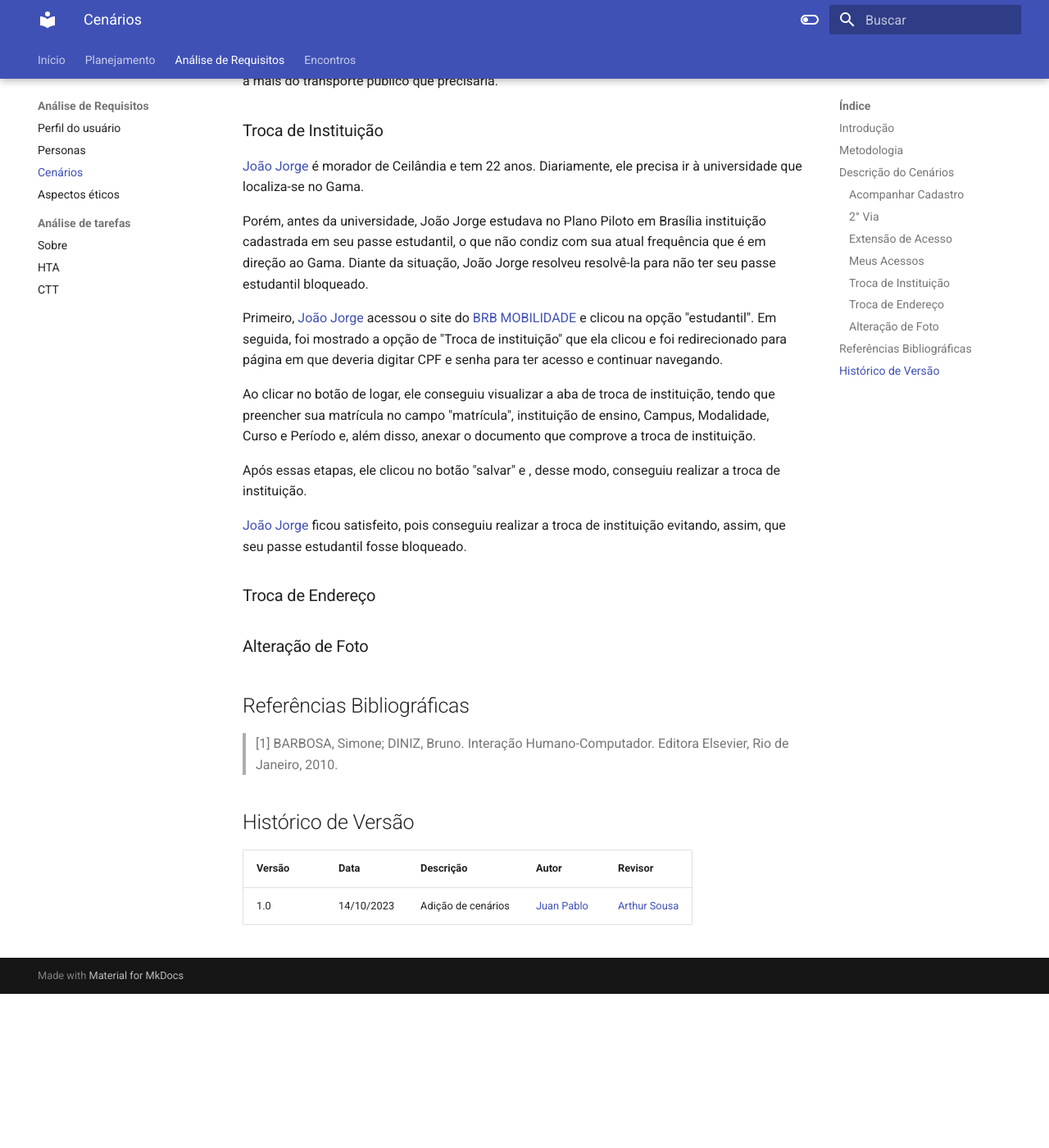
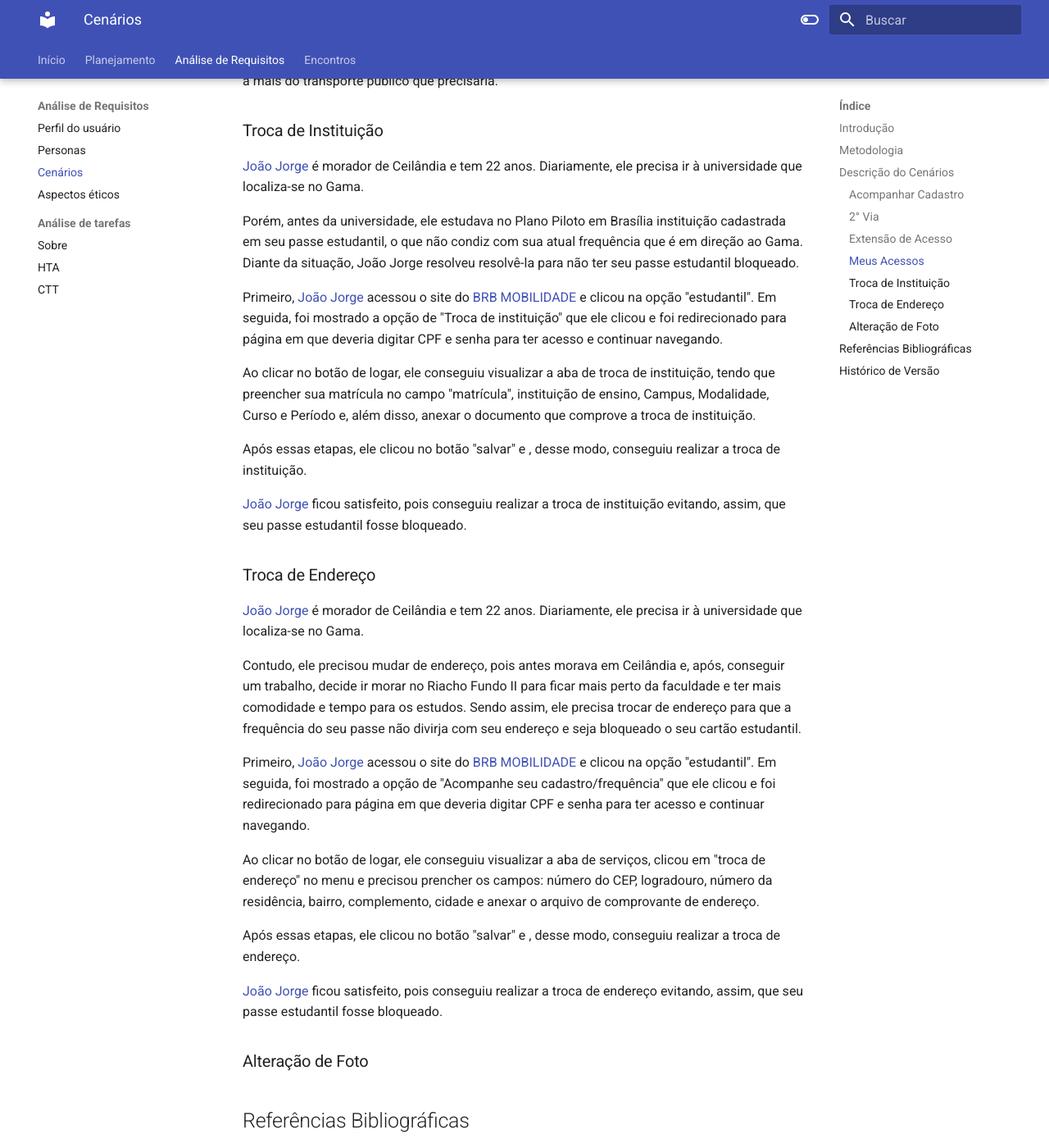
Before and after one commit to Interacao-Humano-Computador/2023.2--BRB-Mobilidade, an MkDocs documentation site: the page built from docs/analiseRequisitos/cenario.md, in a window 1280 px wide and 1400 px high, scrolled down 3100 px. Shown: the whole window at 82% size. Built offline with MkDocs 1.6.1 and Material for MkDocs 9.7.7, drawn with Linux system fonts in a browser that asks for light colours; before the commit the page ends 4312 px from its top, so only the background shows below that; some of the changed text lies outside the part shown.

Commit message:
troca de endereço

```diff
--- a/docs/analiseRequisitos/cenario.md
+++ b/docs/analiseRequisitos/cenario.md
@@ -75,7 +75,7 @@ Após essas etapas, ela clicou no botão "Registrar solicitação" e assim conse
 
 Primeiro, [Luciana](https://interacao-humano-computador.github.io/2023.2--BRB-Mobilidade/analiseRequisitos/personas/#luciana-costa) acessou o site do <a href="https://mobilidade.brb.com.br">BRB MOBILIDADE</a> e clicou na opção "estudantil".  Em seguida, foi mostrado a opção de "Acompanhe seu cadastro/frequência" que ela clicou e foi redirecionado para página em que deveria  digitar CPF e senha para ter acesso e continuar navegando.
 
-Ao clicar no botão de logar, ela conseguiu visualizar a aba de eserviços, clicou em "meus acessos" no menu e conseguiu visulizar que seus acessos tinham sido aumentados de 56 para 88 acessos mensais.
+Ao clicar no botão de logar, ela conseguiu visualizar a aba de serviços, clicou em "meus acessos" no menu e conseguiu visulizar que seus acessos tinham sido aumentados de 56 para 88 acessos mensais.
 
 [Luciana](https://interacao-humano-computador.github.io/2023.2--BRB-Mobilidade/analiseRequisitos/personas/#luciana-costa) ficou satisfeita, pois conseguiu aumentar a quantidade de acessos mensais, tendo solucionado sua demanda e o mais importante: economizar não tendo que pagar as passagens a mais do transporte público que precisaria.
 
@@ -85,9 +85,9 @@ Ao clicar no botão de logar, ela conseguiu visualizar a aba de eserviços, clic
 [João Jorge](https://interacao-humano-computador.github.io/2023.2--BRB-Mobilidade/analiseRequisitos/personas/#joao-jorge)
 é morador de Ceilândia e tem 22 anos. Diariamente, ele precisa ir à universidade que localiza-se no Gama.
 
-Porém, antes da universidade, João Jorge estudava no Plano Piloto em Brasília instituição cadastrada em seu passe estudantil, o que não condiz com sua atual frequência que é em direção ao Gama. Diante da situação, João Jorge resolveu resolvê-la para não ter seu passe estudantil bloqueado.
+Porém, antes da universidade, ele estudava no Plano Piloto em Brasília instituição cadastrada em seu passe estudantil, o que não condiz com sua atual frequência que é em direção ao Gama. Diante da situação, João Jorge resolveu resolvê-la para não ter seu passe estudantil bloqueado.
 
-Primeiro, [João Jorge](https://interacao-humano-computador.github.io/2023.2--BRB-Mobilidade/analiseRequisitos/personas/#joao-jorge) acessou o site do <a href="https://mobilidade.brb.com.br">BRB MOBILIDADE</a> e clicou na opção "estudantil".  Em seguida, foi mostrado a opção de "Troca de instituição" que ela clicou e foi redirecionado para página em que deveria  digitar CPF e senha para ter acesso e continuar navegando.
+Primeiro, [João Jorge](https://interacao-humano-computador.github.io/2023.2--BRB-Mobilidade/analiseRequisitos/personas/#joao-jorge) acessou o site do <a href="https://mobilidade.brb.com.br">BRB MOBILIDADE</a> e clicou na opção "estudantil".  Em seguida, foi mostrado a opção de "Troca de instituição" que ele clicou e foi redirecionado para página em que deveria  digitar CPF e senha para ter acesso e continuar navegando.
 
 Ao clicar no botão de logar, ele conseguiu visualizar a aba de troca de instituição, tendo que preencher sua matrícula no campo "matrícula", instituição de ensino, Campus, Modalidade, Curso e Período e, além disso, anexar o documento que comprove a troca de instituição.
 
@@ -96,6 +96,18 @@ Após essas etapas, ele clicou no botão "salvar" e , desse modo, conseguiu real
 [João Jorge](https://interacao-humano-computador.github.io/2023.2--BRB-Mobilidade/analiseRequisitos/personas/#joao-jorge) ficou satisfeito, pois conseguiu realizar a troca de instituição evitando, assim, que seu passe estudantil fosse bloqueado.
 
 ### Troca de Endereço
+[João Jorge](https://interacao-humano-computador.github.io/2023.2--BRB-Mobilidade/analiseRequisitos/personas/#joao-jorge)
+é morador de Ceilândia e tem 22 anos. Diariamente, ele precisa ir à universidade que localiza-se no Gama.
+
+Contudo, ele precisou mudar de endereço, pois antes morava em Ceilândia e, após, conseguir um trabalho, decide ir morar no Riacho Fundo II para ficar mais perto da faculdade e ter mais comodidade e tempo para os estudos. Sendo assim, ele precisa trocar de endereço para que a frequência do seu passe não divirja com seu endereço e seja bloqueado o seu cartão estudantil.
+
+Primeiro, [João Jorge](https://interacao-humano-computador.github.io/2023.2--BRB-Mobilidade/analiseRequisitos/personas/#joao-jorge) acessou o site do <a href="https://mobilidade.brb.com.br">BRB MOBILIDADE</a> e clicou na opção "estudantil".  Em seguida, foi mostrado a opção de "Acompanhe seu cadastro/frequência" que ele clicou e foi redirecionado para página em que deveria  digitar CPF e senha para ter acesso e continuar navegando.
+
+Ao clicar no botão de logar, ele conseguiu visualizar a aba de serviços, clicou em "troca de endereço" no menu e precisou prencher os campos: número do CEP, logradouro, número da residência, bairro, complemento, cidade e anexar o arquivo de comprovante de endereço.
+
+Após essas etapas, ele clicou no botão "salvar" e , desse modo, conseguiu realizar a troca de endereço.
+
+[João Jorge](https://interacao-humano-computador.github.io/2023.2--BRB-Mobilidade/analiseRequisitos/personas/#joao-jorge) ficou satisfeito, pois conseguiu realizar a troca de endereço evitando, assim, que seu passe estudantil fosse bloqueado.
 
 ### Alteração de Foto
 
```
